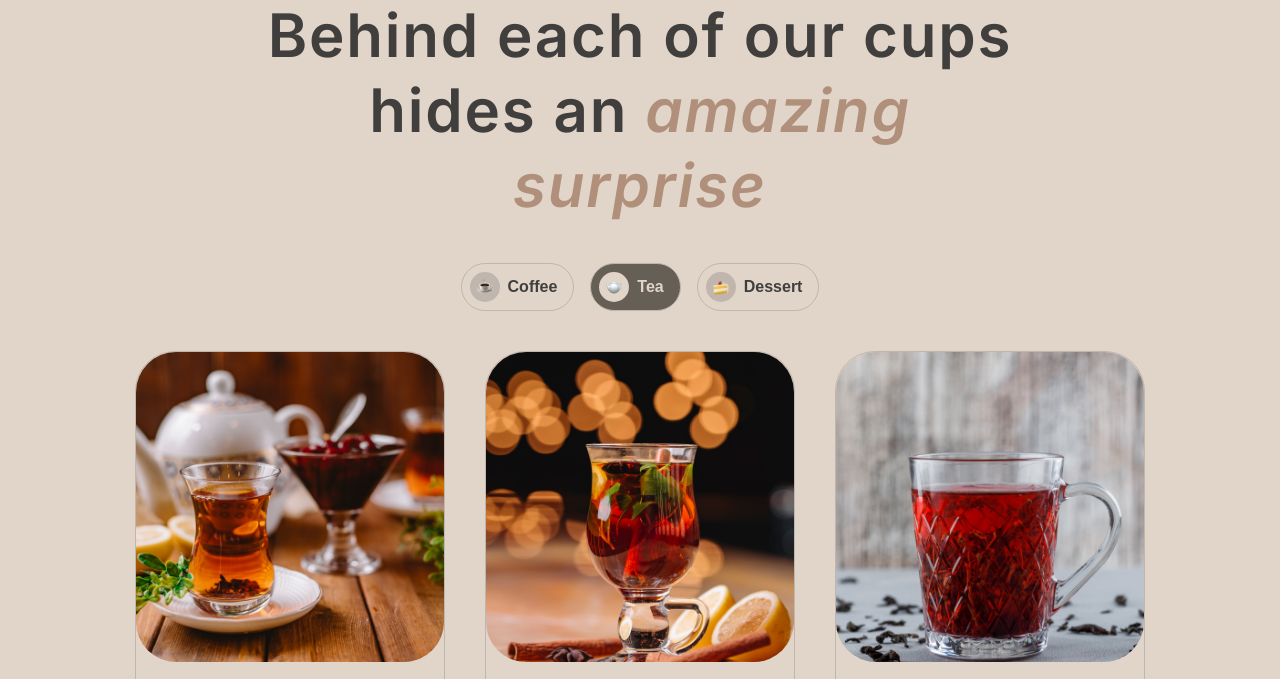
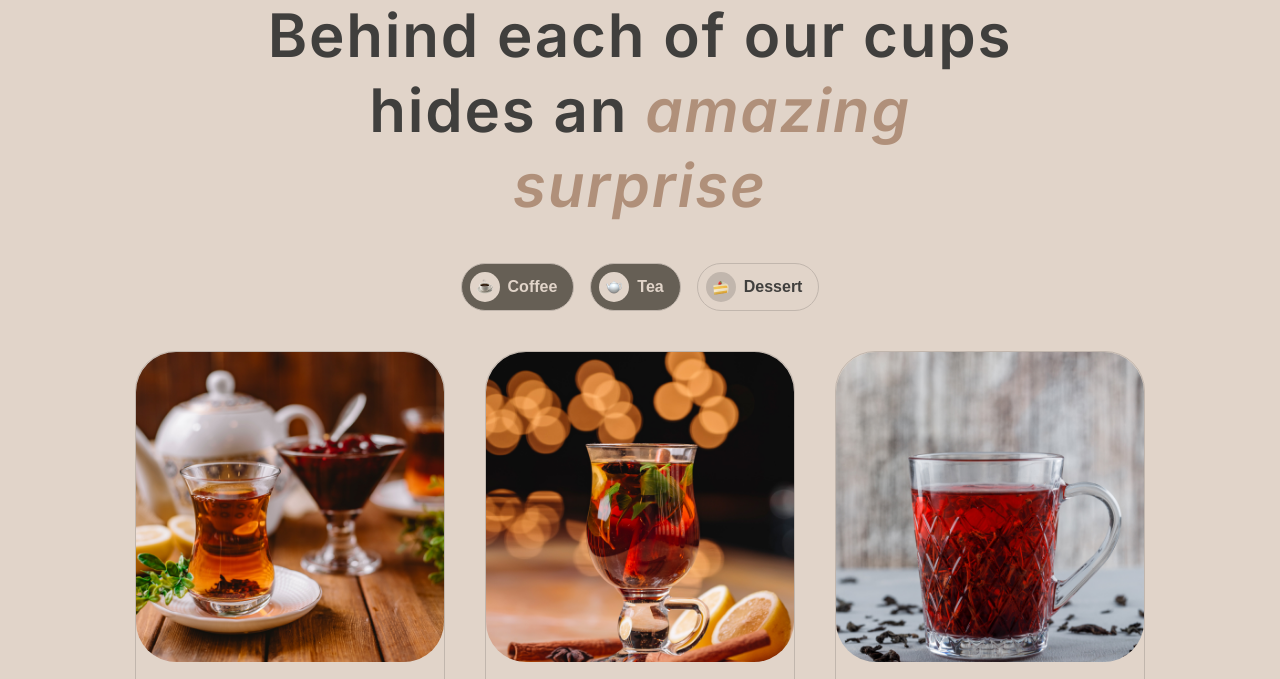
Before and after one commit to Tatiana-Golub/rsschool-landing-page, a plain HTML site: page menu.html in a window 1280 px wide. In both pictures the pointer is over the button "Coffee". Shown: the part 102-781 px from the top of the page. Drawn offline with Linux system fonts and the light colour scheme.

Commit message:
feat: add hover to menu category buttons

```diff
--- a/css/components.css
+++ b/css/components.css
@@ -542,6 +542,7 @@
   font-weight: 600;
   line-height: 1.5;
   cursor: pointer;
+  transition: background-color 0.3s ease, color 0.3s ease;
 }
 
 .category-button__content {
@@ -561,12 +562,14 @@
   height: 30px;
 }
 
-.category-button--active {
+.category-button--active,
+.category-button:hover {
   background-color: var(--color-background-container);
   color: var(--color-text-inverse);
 }
 
-.category-button--active .icon-wrapper {
+.category-button--active .icon-wrapper,
+.category-button:hover .icon-wrapper {
   background-color: var(--color-background-page);
 }
 
```
